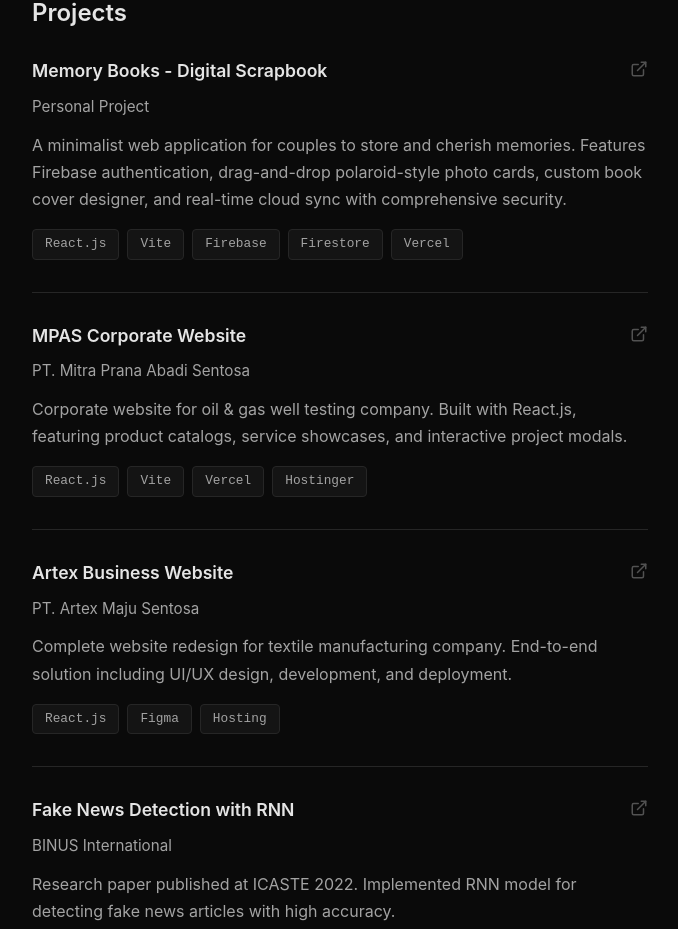
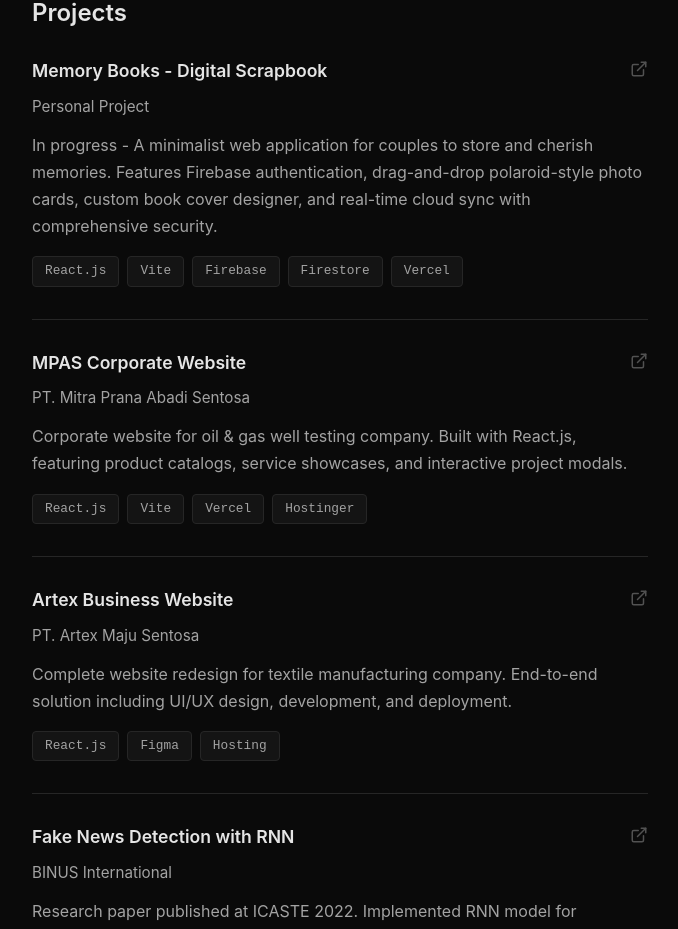
Before and after one commit to christophertendi/portfolio-minimal-1, a React (Vite) app: page / in a window 1280 px wide. Shown: the part 4028-4957 px from the top of the page, without its empty margins (300-978 px from the left). Built offline with nearby package versions, Linux system fonts and the light colour scheme.

Commit message:
add "in progress" memory books

```diff
--- a/src/components/Projects.jsx
+++ b/src/components/Projects.jsx
@@ -6,7 +6,7 @@ const Projects = () => {
     {
       title: "Memory Books - Digital Scrapbook",
       company: "Personal Project",
-      description: "A minimalist web application for couples to store and cherish memories. Features Firebase authentication, drag-and-drop polaroid-style photo cards, custom book cover designer, and real-time cloud sync with comprehensive security.",
+      description: "In progress - A minimalist web application for couples to store and cherish memories. Features Firebase authentication, drag-and-drop polaroid-style photo cards, custom book cover designer, and real-time cloud sync with comprehensive security.",
       link: "https://memory-books.vercel.app",
       tech: ["React.js", "Vite", "Firebase", "Firestore", "Vercel"]
     },
```
